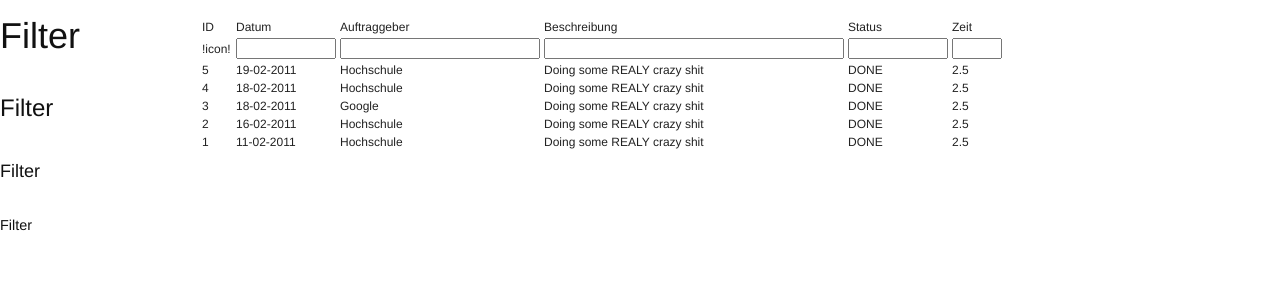
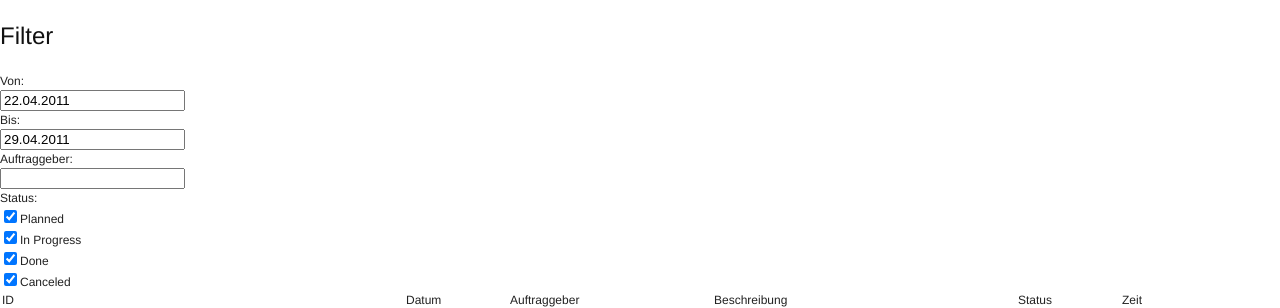
Before and after one commit to Freeky/Zeiterfassung, a PHP site: page /overview.php in a window 1280 px wide. Shown: the top 308 px of the page. Before the commit the page ends 231 px from the top, so only its background shows below. Run offline with PHP 8.4, Linux system fonts and the light colour scheme.

Commit message:
OverviewFilter hinzugefügt

```diff
--- /dev/null
+++ b/source/classes/OverviewFilter.php
@@ -0,0 +1,76 @@
+<?php
+class OverviewFilter
+{
+	private $from;
+	private $to;
+	private $client = "";
+	private $planned = true;
+	private $inprogress = true;
+	private $done = true;
+	private $canceled = true;
+
+	function __construct() {
+		$this->from = new DateTime();
+		$this->to = new DateTime();
+		$this->from->modify("-1 week");
+	}
+
+	/*----SETTER----*/
+	public function setFrom($date) {
+		$this->from->modify($date);
+	}
+
+	public function setTo($date) {
+		$this->to->modify($date);
+	}
+
+	public function setClient($str) {
+		$this->client = $str;
+	}
+
+	public function setPlanned($bool) {
+		$this->planned = $bool;
+	}
+
+	public function setInprogress($bool) {
+		$this->inprogress = $bool;
+	}
+
+	public function setDone($bool) {
+		$this->done = $bool;
+	}
+
+	public function setCanceled($bool) {
+		$this->canceled = $bool;
+	}
+
+	/*----GETTER----*/
+	public function getFrom(){
+		return $this->from->format("d.m.Y");
+	}
+
+	public function getTo() {
+		return $this->to->format("d.m.Y");
+	}
+
+	public function getClient() {
+		return $this->client;
+	}
+
+	public function getPlanned() {
+		return $this->planned;
+	}
+
+	public function getInprogress() {
+		return $this->inprogress;
+	}
+
+	public function getDone() {
+		return $this->done;
+	}
+
+	public function getCanceled() {
+		return $this->canceled;
+	}
+}
+?>
--- a/source/overview.php
+++ b/source/overview.php
@@ -1,4 +1,11 @@
 <?php
+	include 'classes/OverviewFilter.php';
+   	session_start();
+
+   	if(!isset($_SESSION['filter']))
+   		$_SESSION['filter'] = new OverviewFilter();
+
+
 ?>
 <html>
 <head>
@@ -8,14 +15,31 @@
 
 <body>
 	<div class="column span-5">
-		<h1>Filter</h1>
-		<br />
 		<h2>Filter</h2>
-		<br />
-		<h3>Filter</h3>
-		<br />
-		<h4>Filter</h4>
-		<br />
+		<form action="overview.php" method="POST">
+			Von: <br />
+			<input name="filter-from" type="text"
+				value="<?php echo $_SESSION['filter']->getFrom(); ?>"> <br />
+			Bis: <br />
+			<input name="filter-to" type="text"
+				value="<?php echo $_SESSION['filter']->getTo(); ?>"> <br />
+			Auftraggeber: <br />
+			<input name="filter-client" type="text"
+				value="<?php echo $_SESSION['filter']->getClient(); ?>"> <br />
+			Status: <br />
+			<input type="checkbox" name="filter-planned"
+				<?php if($_SESSION['filter']->getPlanned()) echo "checked"; ?>
+				value="true">Planned<br />
+			<input type="checkbox" name="filter-in-progress"
+				<?php if($_SESSION['filter']->getInprogress()) echo "checked"; ?>
+				value="true">In Progress<br />
+			<input type="checkbox" name="filter-done"
+				<?php if($_SESSION['filter']->getDone()) echo "checked"; ?>
+				value="true">Done<br />
+			<input type="checkbox" name="filter-canceled"
+				<?php if($_SESSION['filter']->getCanceled()) echo "checked"; ?>
+				value="true">Canceled<br />
+		</form>
 	</div>
 	<div class="column">
 		<table>
@@ -27,18 +51,25 @@
 				<td width="100">Status</td>
 				<td width="50">Zeit</td>
 			</tr>
-			<form method="POST">
+			<form action="overview.php" method="POST">
 				<tr>
-					<td>!icon!</td>
+					<td><input type="image" src="new.png"></td>
 					<td><input name="date" type="text" style="width: 100%"></td>
-					<td><input name="date" type="text" style="width: 100%"></td>
-					<td><input name="date" type="text" style="width: 100%"></td>
-					<td><input name="date" type="text" style="width: 100%"></td>
-					<td><input name="date" type="text" style="width: 100%"></td>
+					<td><input name="client" type="text" style="width: 100%"></td>
+					<td><input name="description" type="text" style="width: 100%"></td>
+					<td>
+						<select name="date" style="width: 100%">
+					   		<option>Planned</option>
+					   		<option>In Progress</option>
+					   		<option>Done</option>
+					   		<option>Canceled</option>
+						</select>
+					</td>
+					<td><input name="time" type="text" style="width: 100%"></td>
 				</tr>
 			</form>
 			<tr>
-				<td>5</td>
+				<td><a href="editentry.php"><img src="edit.png" /></a></td>
 				<td>19-02-2011</td>
 				<td>Hochschule</td>
 				<td>Doing some REALY crazy shit</td>
@@ -46,8 +77,8 @@
 				<td>2.5</td>
 			</tr>
 			<tr class="time_entry"
-				onclick="window.location.href = 'http://www.google.de'">
-				<td>4</td>
+				onclick="window.location.href = 'editentry.php'" >
+				<td><img src="edit.png" /></td>
 				<td>18-02-2011</td>
 				<td>Hochschule</td>
 				<td>Doing some REALY crazy shit</td>
@@ -55,7 +86,7 @@
 				<td>2.5</td>
 			</tr>
 			<tr>
-				<td>3</td>
+				<td><a href="editentry.php"><img src="edit.png" /></a></td>
 				<td>18-02-2011</td>
 				<td>Google</td>
 				<td>Doing some REALY crazy shit</td>
@@ -63,7 +94,7 @@
 				<td>2.5</td>
 			</tr>
 			<tr>
-				<td>2</td>
+				<td><a href="editentry.php"><img src="edit.png" /></a></td>
 				<td>16-02-2011</td>
 				<td>Hochschule</td>
 				<td>Doing some REALY crazy shit</td>
@@ -71,7 +102,7 @@
 				<td>2.5</td>
 			</tr>
 			<tr>
-				<td>1</td>
+				<td><a href="editentry.php"><img src="edit.png" /></a></td>
 				<td>11-02-2011</td>
 				<td>Hochschule</td>
 				<td>Doing some REALY crazy shit</td>
```
